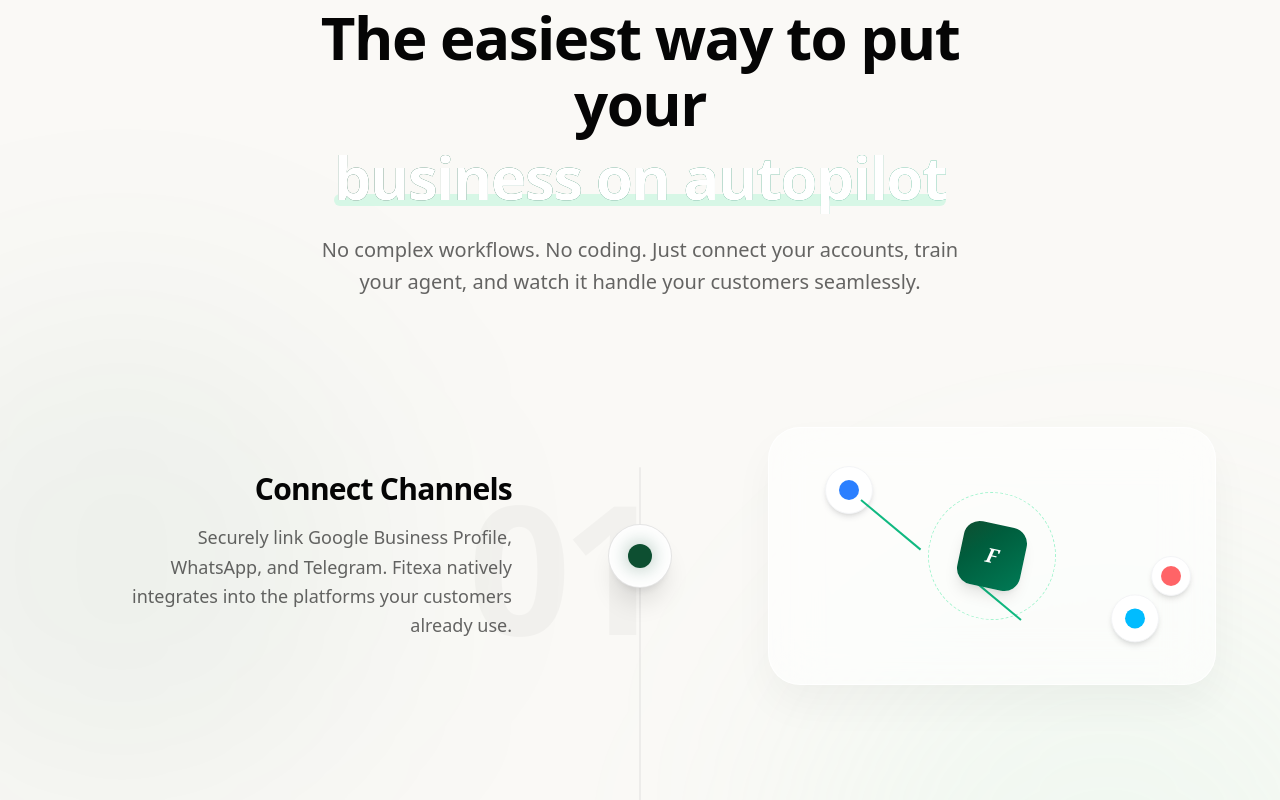
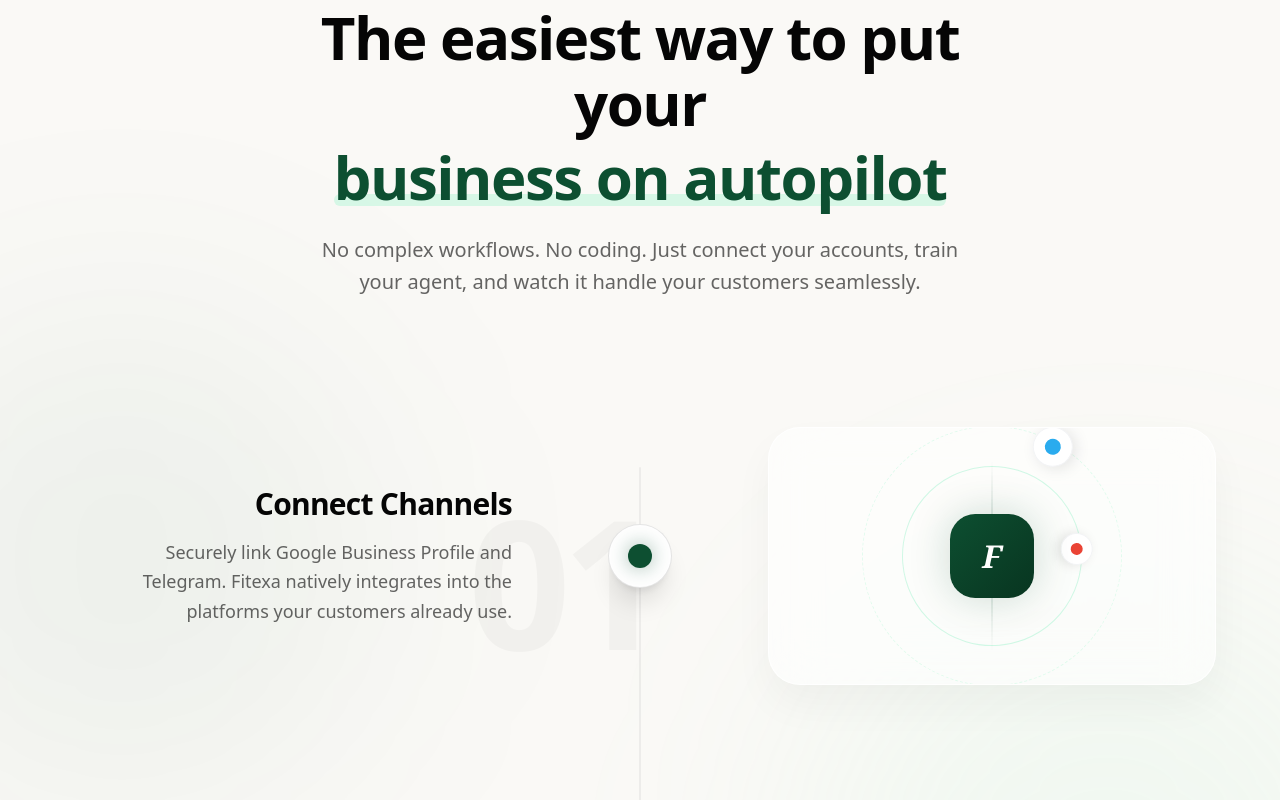
Before and after one commit to mayankftxzkumar/Fitexa, a Next.js app: page / in a window 1280 px wide. Shown: the part 1460-2260 px from the top of the page. Built offline with nearby package versions, Linux system fonts and the light colour scheme; no server answers.

Commit message:
feat: refine HowItWorks text color, upgrade orbit motion graphics, and remove whatsapp mentions

```diff
--- a/src/components/Features.tsx
+++ b/src/components/Features.tsx
@@ -27,7 +27,7 @@
     },
     {
         title: 'Seamless Integrations',
-        description: 'Connect instantly with Telegram, WhatsApp, and Google Business Profile.',
+        description: 'Connect instantly with Telegram and Google Business Profile.',
         icon: (
             <svg width="24" height="24" viewBox="0 0 24 24" fill="none" xmlns="http://www.w3.org/2000/svg">
                 <path d="M10 13A5 5 0 0 0 17 13L20 10A5 5 0 0 0 13 3L11.5 4.5" stroke="#0D4F31" strokeWidth="2" strokeLinecap="round" strokeLinejoin="round" />
--- a/src/components/HowItWorks.tsx
+++ b/src/components/HowItWorks.tsx
@@ -48,7 +48,7 @@
                         >
                             The easiest way to put your <br />
                             <span className="relative inline-block mt-2">
-                                <span className="relative z-10 text-white bg-clip-text text-transparent bg-gradient-to-r from-[#0D4F31] to-emerald-600">business on autopilot</span>
+                                <span className="relative z-10 text-[#0D4F31]">business on autopilot</span>
                                 <span className="absolute bottom-1 left-0 w-full h-3 bg-emerald-200/40 -z-10 rounded-full"></span>
                             </span>
                         </motion.h2>
@@ -84,7 +84,7 @@
                             <div className="absolute top-1/2 left-1/2 -translate-x-1/2 -translate-y-1/2 md:translate-x-0 md:translate-y-0 md:left-auto md:-right-12 md:top-[-40px] text-[180px] font-black text-black/[0.03] -z-10 pointer-events-none select-none tracking-tighter">01</div>
                             <h4 className="text-3xl font-extrabold mb-4 tracking-tight">Connect Channels</h4>
                             <p className="text-lg text-black/60 leading-relaxed max-w-sm md:ml-auto">
-                                Securely link Google Business Profile, WhatsApp, and Telegram. Fitexa natively integrates into the platforms your customers already use.
+                                Securely link Google Business Profile and Telegram. Fitexa natively integrates into the platforms your customers already use.
                             </p>
                         </motion.div>
 
@@ -108,31 +108,38 @@
                             className="flex-1 w-full md:pl-24"
                         >
                             <div className="bg-white/60 backdrop-blur-xl rounded-[2rem] p-8 shadow-[0_20px_40px_rgba(0,0,0,0.04)] border border-white/80 relative overflow-hidden group hover:shadow-[0_30px_60px_rgba(13,79,49,0.08)] transition-all duration-500">
-                                {/* Abstract Connect Animation */}
+                                {/* Premium Orbit Node Animation */}
                                 <div className="h-48 relative flex items-center justify-center">
-                                    <div className="absolute inset-0 flex items-center justify-center">
-                                        <motion.div animate={{ rotate: 360 }} transition={{ duration: 20, repeat: Infinity, ease: "linear" }} className="w-32 h-32 border border-dashed border-emerald-200 rounded-full" />
-                                    </div>
-                                    <motion.div animate={{ scale: [1, 1.1, 1] }} transition={{ duration: 3, repeat: Infinity }} className="w-16 h-16 bg-gradient-to-br from-[#0D4F31] to-emerald-700 rounded-2xl shadow-lg flex items-center justify-center z-10 rotate-12">
-                                        <span className="text-white font-bold text-xl font-serif italic">F</span>
+
+                                    {/* Central Fitexa Hub Node */}
+                                    <motion.div
+                                        animate={{ scale: [1, 1.05, 1], boxShadow: ["0 0 0 rgba(13,79,49,0)", "0 0 40px rgba(13,79,49,0.2)", "0 0 0 rgba(13,79,49,0)"] }}
+                                        transition={{ duration: 4, repeat: Infinity, ease: "easeInOut" }}
+                                        className="w-20 h-20 bg-gradient-to-br from-[#0D4F31] to-[#083520] rounded-[24px] shadow-xl flex items-center justify-center z-20 relative ring-1 ring-white/20"
+                                    >
+                                        <span className="text-white font-bold text-3xl font-serif italic">F</span>
                                     </motion.div>
 
-                                    {/* Floating connection nodes */}
-                                    <motion.div animate={{ y: [0, -10, 0] }} transition={{ duration: 4, repeat: Infinity, delay: 0 }} className="absolute top-4 left-6 w-12 h-12 bg-white rounded-full shadow-md border border-gray-100 flex items-center justify-center">
-                                        <div className="w-5 h-5 bg-blue-500 rounded-full" /> {/* Meta/WhatsApp vaguely */}
-                                    </motion.div>
-                                    <motion.div animate={{ y: [0, 10, 0] }} transition={{ duration: 4, repeat: Infinity, delay: 1 }} className="absolute bottom-4 right-6 w-12 h-12 bg-white rounded-full shadow-md border border-gray-100 flex items-center justify-center">
-                                        <div className="w-5 h-5 bg-sky-400 rounded-full" /> {/* Telegram vaguely */}
-                                    </motion.div>
-                                    <motion.div animate={{ x: [0, 10, 0] }} transition={{ duration: 4, repeat: Infinity, delay: 2 }} className="absolute top-1/2 -right-2 w-10 h-10 bg-white rounded-full shadow-md border border-gray-100 flex items-center justify-center">
-                                        <div className="w-5 h-5 bg-red-400 rounded-full" /> {/* Google vaguely */}
-                                    </motion.div>
+                                    {/* Rotating Platform Rings */}
+                                    <div className="absolute inset-0 flex items-center justify-center pointer-events-none">
+                                        {/* Inner Ring (Google) */}
+                                        <motion.div animate={{ rotate: 360 }} transition={{ duration: 25, repeat: Infinity, ease: "linear" }} className="absolute w-[180px] h-[180px] rounded-full border border-emerald-200/50">
+                                            <div className="absolute -top-3 left-1/2 -translate-x-1/2 w-8 h-8 bg-white rounded-full shadow-[0_4px_12px_rgba(0,0,0,0.1)] border border-gray-100 flex items-center justify-center">
+                                                <div className="w-3 h-3 bg-[#EA4335] rounded-full" /> {/* Google Business Hint */}
+                                            </div>
+                                        </motion.div>
 
-                                    {/* Connection lines (Animated SVG) */}
-                                    <svg className="absolute inset-0 w-full h-full z-0" style={{ pointerEvents: 'none' }}>
-                                        <motion.path d="M 60 40 L 120 90" stroke="#10b981" strokeWidth="2" strokeDasharray="4 4" initial={{ pathLength: 0 }} whileInView={{ pathLength: 1 }} transition={{ duration: 1.5, repeat: Infinity }} />
-                                        <motion.path d="M 220 160 L 160 110" stroke="#10b981" strokeWidth="2" strokeDasharray="4 4" initial={{ pathLength: 0 }} whileInView={{ pathLength: 1 }} transition={{ duration: 1.5, delay: 0.5, repeat: Infinity }} />
-                                    </svg>
+                                        {/* Outer Ring (Telegram) */}
+                                        <motion.div animate={{ rotate: -360 }} transition={{ duration: 35, repeat: Infinity, ease: "linear" }} className="absolute w-[260px] h-[260px] rounded-full border border-dashed border-emerald-100/60">
+                                            <div className="absolute top-1/2 -right-4 -translate-y-1/2 w-10 h-10 bg-white rounded-full shadow-[0_4px_15px_rgba(0,0,0,0.1)] border border-gray-100 flex items-center justify-center">
+                                                <div className="w-4 h-4 bg-[#2AABEE] rounded-full" /> {/* Telegram Hint */}
+                                            </div>
+                                        </motion.div>
+                                    </div>
+
+                                    {/* Dynamic Connection Pulses */}
+                                    <motion.div animate={{ opacity: [0, 0.4, 0] }} transition={{ duration: 3, repeat: Infinity, ease: "easeInOut" }} className="absolute inset-x-0 top-1/2 -translate-y-1/2 h-[1px] bg-gradient-to-r from-transparent via-[#0D4F31] to-transparent pointer-events-none" />
+                                    <motion.div animate={{ opacity: [0, 0.4, 0] }} transition={{ duration: 3, repeat: Infinity, delay: 1.5, ease: "easeInOut" }} className="absolute inset-y-0 left-1/2 -translate-x-1/2 w-[1px] bg-gradient-to-b from-transparent via-[#0D4F31] to-transparent pointer-events-none" />
                                 </div>
                             </div>
                         </motion.div>
```
